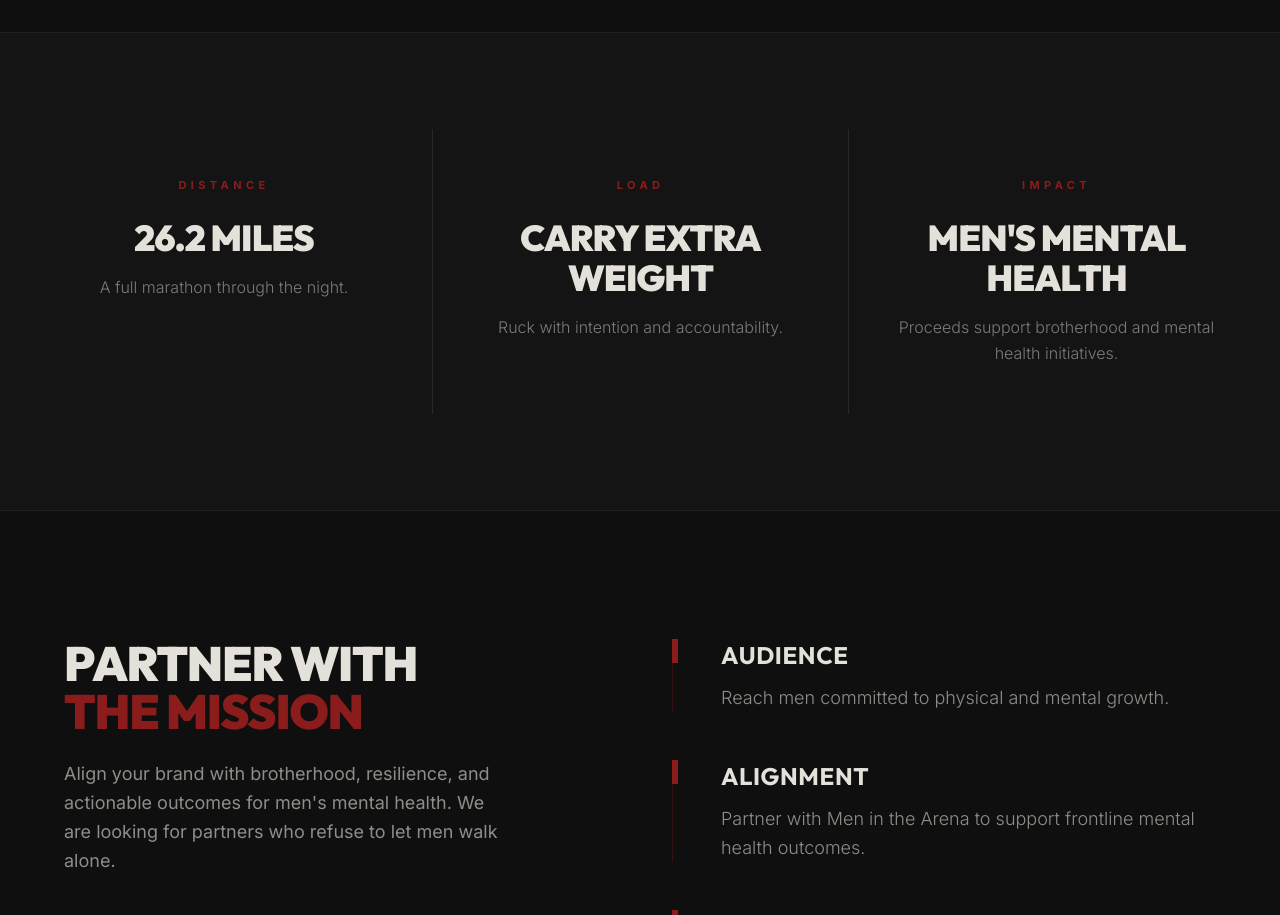
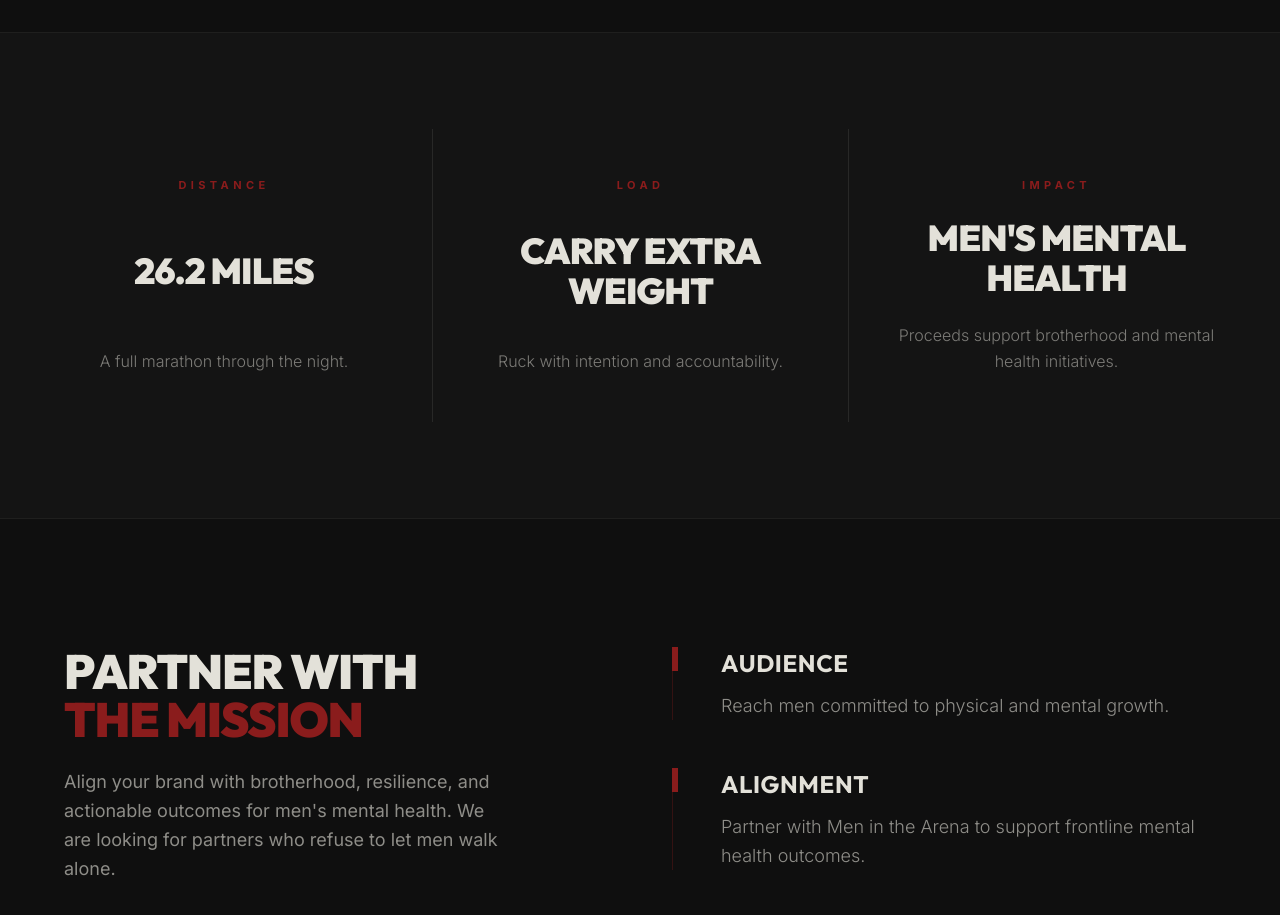
Before and after one commit to yashchitneni/men-at-gate, a React (Vite) app: page /events/marathon-ruck in a window 1280 px wide. Shown: the part 1260-2175 px from the top of the page. Built offline with nearby package versions, Linux system fonts and the light colour scheme; no server answers; the database is empty.

Commit message:
style: fix vertical alignment of descriptive text in event specs
Adjusts the flex layout of the event specs grid to ensure the headings have a consistent minimum height and the descriptive paragraphs align horizontally at the bottom.

```diff
--- a/src/pages/MarathonRuckEvent.tsx
+++ b/src/pages/MarathonRuckEvent.tsx
@@ -137,15 +137,17 @@ export default function MarathonRuckEvent() {
         <div className="container px-4 mx-auto">
           <div className="grid md:grid-cols-3 divide-y md:divide-y-0 md:divide-x divide-[#e3e1d9]/10">
             {marathonRuckSpecs.map((spec, index) => (
-              <ScrollReveal key={spec.label}>
-                <div className="p-12 flex flex-col items-center text-center group">
+              <ScrollReveal key={spec.label} className="flex h-full">
+                <div className="p-12 flex flex-col items-center text-center group w-full h-full">
                   <p className="text-[11px] uppercase tracking-[0.4em] text-[#8a1c1c] font-bold mb-6">
                     {spec.label}
                   </p>
-                  <h3 className="text-3xl md:text-4xl font-heading font-black uppercase text-[#e3e1d9] mb-4">
-                    {spec.value}
-                  </h3>
-                  <p className="text-[#e3e1d9]/50 font-light leading-relaxed max-w-xs">
+                  <div className="flex-1 flex items-center justify-center mb-6 min-h-[80px]">
+                    <h3 className="text-3xl md:text-4xl font-heading font-black uppercase text-[#e3e1d9]">
+                      {spec.value}
+                    </h3>
+                  </div>
+                  <p className="text-[#e3e1d9]/50 font-light leading-relaxed max-w-xs mt-auto">
                     {spec.description}
                   </p>
                 </div>
```
